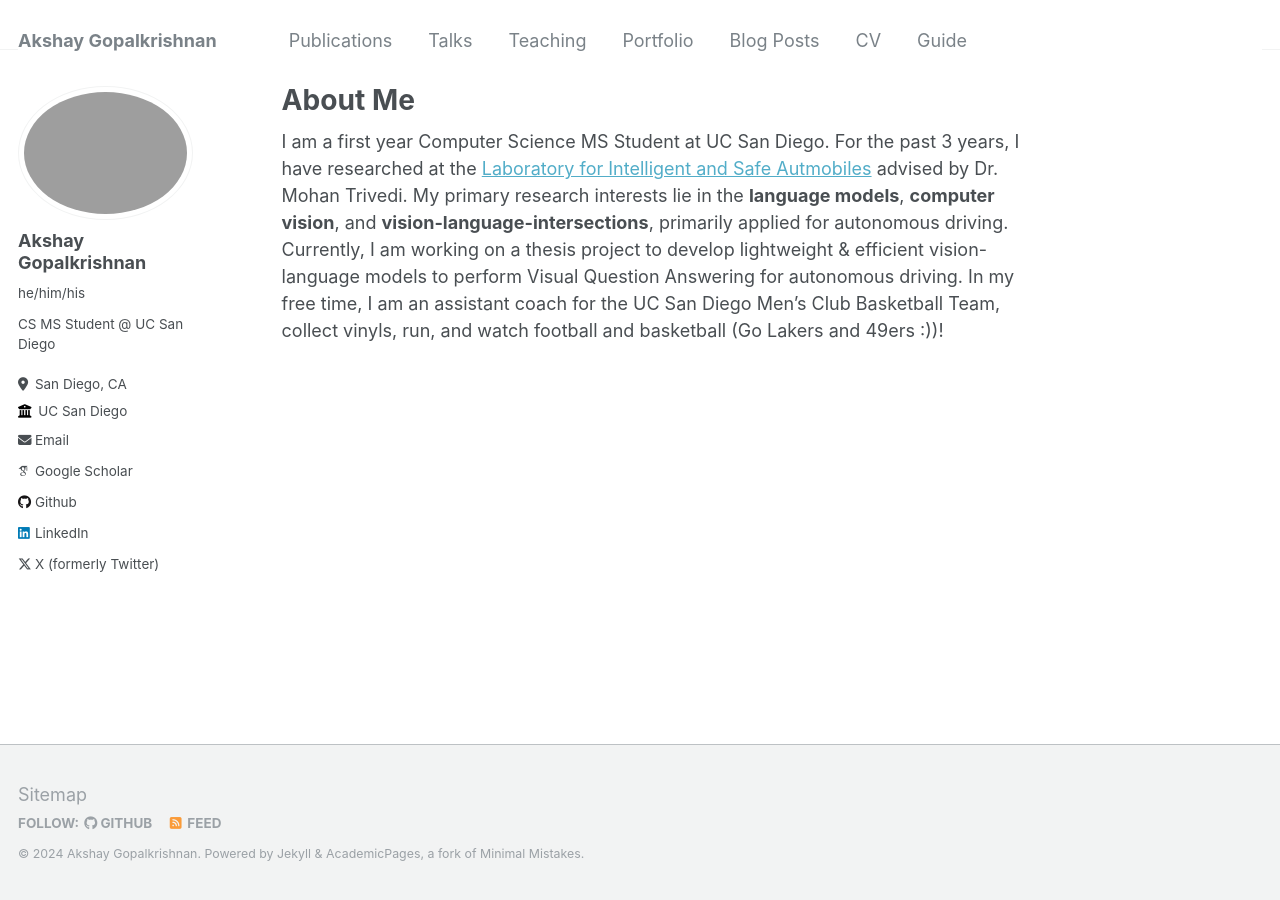
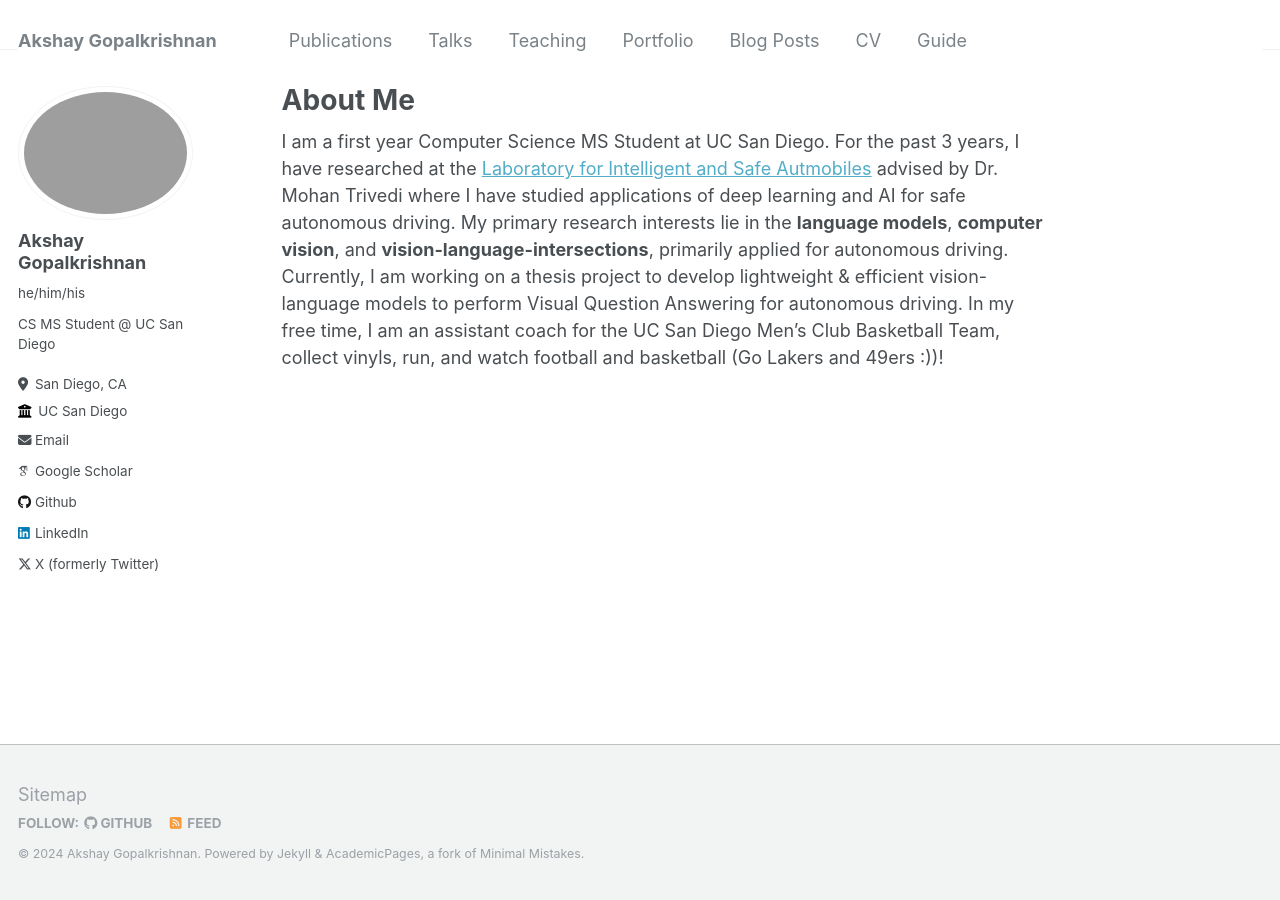
Before and after one commit to akshaygopalkr/akshaygopalkr.github.io, a Jekyll site: the page built from _pages/about.md, in a window 1280 px wide. Built offline with Jekyll 4.4.1, drawn with Linux system fonts in a browser that asks for light colours; some web fonts are replaced.

Commit message:
Update about.md

```diff
--- a/_pages/about.md
+++ b/_pages/about.md
@@ -6,4 +6,4 @@ redirect_from:
   - /about/
   - /about.html
 ---
-I am a first year Computer Science MS Student at UC San Diego. For the past 3 years, I have researched at the [Laboratory for Intelligent and Safe Autmobiles](https://cvrr.ucsd.edu/) advised by Dr. Mohan Trivedi. My primary research interests lie in the **language models**, **computer vision**, and **vision-language-intersections**, primarily applied for autonomous driving. Currently, I am working on a thesis project to develop lightweight & efficient vision-language models to perform Visual Question Answering for autonomous driving. In my free time, I am an assistant coach for the UC San Diego Men's Club Basketball Team, collect vinyls, run, and watch football and basketball (Go Lakers and 49ers :))!
+I am a first year Computer Science MS Student at UC San Diego. For the past 3 years, I have researched at the [Laboratory for Intelligent and Safe Autmobiles](https://cvrr.ucsd.edu/) advised by Dr. Mohan Trivedi where I have studied applications of deep learning and AI for safe autonomous driving. My primary research interests lie in the **language models**, **computer vision**, and **vision-language-intersections**, primarily applied for autonomous driving. Currently, I am working on a thesis project to develop lightweight & efficient vision-language models to perform Visual Question Answering for autonomous driving. In my free time, I am an assistant coach for the UC San Diego Men's Club Basketball Team, collect vinyls, run, and watch football and basketball (Go Lakers and 49ers :))!
```
